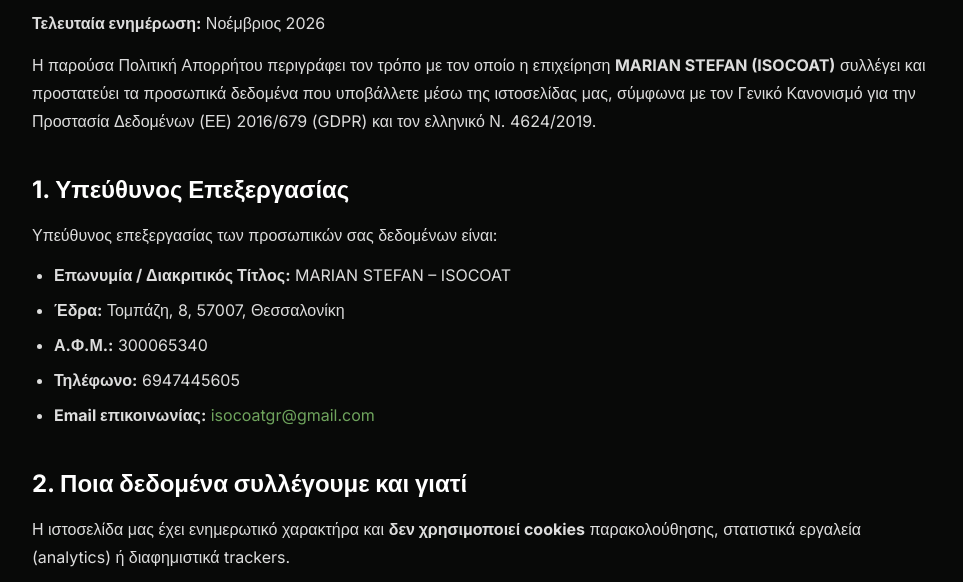
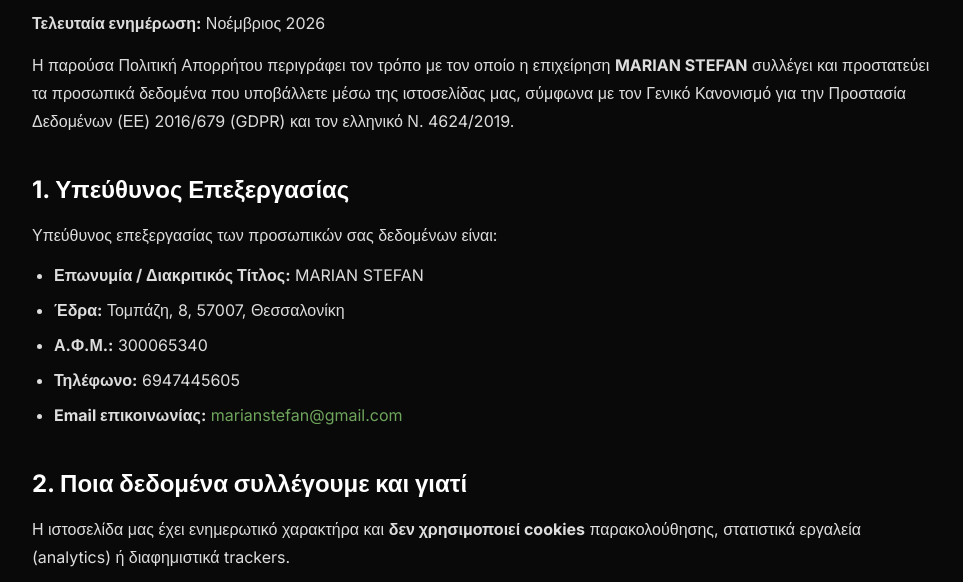
Before and after one commit to Mike-hope-23/ISOCOAT, a plain HTML site: page privacypolicy.html in a window 1280 px wide. Shown: the part 212-794 px from the top of the page, without its empty margins (158-1121 px from the left). Drawn offline with Linux system fonts and the light colour scheme.

Commit message:
Rename ISOCOAT brand to Marian Stefan
Co-authored-by: Copilot <223556219+Copilot@users.noreply.github.com>

```diff
--- a/privacypolicy.html
+++ b/privacypolicy.html
@@ -3,7 +3,7 @@
 <head>
     <meta charset="UTF-8">
     <meta name="viewport" content="width=device-width, initial-scale=1.0">
-    <title>Πολιτική Απορρήτου / Privacy Policy - ISOCOAT</title>
+    <title>Πολιτική Απορρήτου / Privacy Policy - MARIAN STEFAN</title>
     <link rel="preconnect" href="https://fonts.googleapis.com">
     <link rel="preconnect" href="https://fonts.gstatic.com" crossorigin>
     <link href="https://fonts.googleapis.com/css2?family=Inter:wght@400;500;600;700;800&display=swap" rel="stylesheet">
@@ -22,16 +22,16 @@
         <article class="policy-section" id="greek" lang="el">
             <h1>Πολιτική Απορρήτου (Privacy Policy)</h1>
             <p><strong>Τελευταία ενημέρωση:</strong> Νοέμβριος 2026</p>
-            <p>Η παρούσα Πολιτική Απορρήτου περιγράφει τον τρόπο με τον οποίο η επιχείρηση <strong>MARIAN STEFAN (ISOCOAT)</strong> συλλέγει και προστατεύει τα προσωπικά δεδομένα που υποβάλλετε μέσω της ιστοσελίδας μας, σύμφωνα με τον Γενικό Κανονισμό για την Προστασία Δεδομένων (ΕΕ) 2016/679 (GDPR) και τον ελληνικό Ν. 4624/2019.</p>
+            <p>Η παρούσα Πολιτική Απορρήτου περιγράφει τον τρόπο με τον οποίο η επιχείρηση <strong>MARIAN STEFAN</strong> συλλέγει και προστατεύει τα προσωπικά δεδομένα που υποβάλλετε μέσω της ιστοσελίδας μας, σύμφωνα με τον Γενικό Κανονισμό για την Προστασία Δεδομένων (ΕΕ) 2016/679 (GDPR) και τον ελληνικό Ν. 4624/2019.</p>
 
             <h2>1. Υπεύθυνος Επεξεργασίας</h2>
             <p>Υπεύθυνος επεξεργασίας των προσωπικών σας δεδομένων είναι:</p>
             <ul>
-                <li><strong>Επωνυμία / Διακριτικός Τίτλος:</strong> MARIAN STEFAN – ISOCOAT</li>
+                <li><strong>Επωνυμία / Διακριτικός Τίτλος:</strong> MARIAN STEFAN</li>
                 <li><strong>Έδρα:</strong> Τομπάζη, 8, 57007, Θεσσαλονίκη</li>
                 <li><strong>Α.Φ.Μ.:</strong> 300065340</li>
                 <li><strong>Τηλέφωνο:</strong> 6947445605</li>
-                <li><strong>Email επικοινωνίας:</strong> <a href="mailto:isocoatgr@gmail.com">isocoatgr@gmail.com</a></li>
+                <li><strong>Email επικοινωνίας:</strong> <a href="mailto:marianstefan@gmail.com">marianstefan@gmail.com</a></li>
             </ul>
 
             <h2>2. Ποια δεδομένα συλλέγουμε και γιατί</h2>
@@ -58,23 +58,23 @@
                 <li><strong>Διαγραφής</strong> («δικαίωμα στη λήθη») των δεδομένων σας.</li>
                 <li><strong>Περιορισμού ή εναντίωσης</strong> στην επεξεργασία.</li>
             </ul>
-            <p>Για να ασκήσετε οποιοδήποτε από τα παραπάνω δικαιώματα, μπορείτε να επικοινωνήσετε μαζί μας στο <a href="mailto:isocoatgr@gmail.com"><strong>isocoatgr@gmail.com</strong></a>.</p>
+            <p>Για να ασκήσετε οποιοδήποτε από τα παραπάνω δικαιώματα, μπορείτε να επικοινωνήσετε μαζί μας στο <a href="mailto:marianstefan@gmail.com"><strong>marianstefan@gmail.com</strong></a>.</p>
             <p>Εάν θεωρείτε ότι παραβιάζονται τα δικαιώματά σας, έχετε το δικαίωμα να υποβάλετε καταγγελία στην <strong>Αρχή Προστασίας Δεδομένων Προσωπικού Χαρακτήρα (ΑΠΔΠΧ)</strong>, Λεωφ. Κηφισίας 1-3, Τ.Κ. 115 23, Αθήνα (<a href="https://www.dpa.gr" target="_blank" rel="noopener">www.dpa.gr</a>).</p>
         </article>
 
         <article class="policy-section" id="english" lang="en" hidden>
             <h1>Privacy Policy</h1>
             <p><strong>Last updated:</strong> November 2026</p>
-            <p>This Privacy Policy explains how <strong>MARIAN STEFAN (ISOCOAT)</strong> collects and protects personal data you submit through our website, in accordance with the General Data Protection Regulation (EU) 2016/679 (GDPR) and Greek Law 4624/2019.</p>
+            <p>This Privacy Policy explains how <strong>MARIAN STEFAN</strong> collects and protects personal data you submit through our website, in accordance with the General Data Protection Regulation (EU) 2016/679 (GDPR) and Greek Law 4624/2019.</p>
 
             <h2>1. Data Controller</h2>
             <p>The controller of your personal data is:</p>
             <ul>
-                <li><strong>Business Name / Trade Name:</strong> MARIAN STEFAN – ISOCOAT</li>
+                <li><strong>Business Name / Trade Name:</strong> MARIAN STEFAN</li>
                 <li><strong>Registered Address:</strong> 8 Tompazi Street, 57007 Thessaloniki, Greece</li>
                 <li><strong>Tax Identification Number (AFM):</strong> 300065340</li>
                 <li><strong>Phone:</strong> 6947445605</li>
-                <li><strong>Contact Email:</strong> <a href="mailto:isocoatgr@gmail.com">isocoatgr@gmail.com</a></li>
+                <li><strong>Contact Email:</strong> <a href="mailto:marianstefan@gmail.com">marianstefan@gmail.com</a></li>
             </ul>
 
             <h2>2. What Data We Collect and Why</h2>
@@ -101,7 +101,7 @@
                 <li>Request deletion of your data (the right to be forgotten).</li>
                 <li>Restrict or object to processing.</li>
             </ul>
-            <p>To exercise any of these rights, contact us at <a href="mailto:isocoatgr@gmail.com"><strong>isocoatgr@gmail.com</strong></a>.</p>
+            <p>To exercise any of these rights, contact us at <a href="mailto:marianstefan@gmail.com"><strong>marianstefan@gmail.com</strong></a>.</p>
             <p>If you believe your rights have been violated, you may lodge a complaint with the <strong>Hellenic Data Protection Authority (HDPA)</strong>, 1-3 Kifissias Avenue, 115 23 Athens, Greece (<a href="https://www.dpa.gr" target="_blank" rel="noopener">www.dpa.gr</a>).</p>
         </article>
     </main>
--- a/script.js
+++ b/script.js
@@ -63,7 +63,7 @@ const translations = {
         footerPrivacy: "Privacy Policy / Πολιτική Απορρήτου",
         closeQuote: "Close",
         language: "Language",
-        policyTitle: "Privacy Policy - ISOCOAT",
+        policyTitle: "Privacy Policy - MARIAN STEFAN",
         policyBack: "Home"
     },
     el: {
@@ -122,7 +122,7 @@ const translations = {
         footerPrivacy: "Πολιτική Απορρήτου / Privacy Policy",
         closeQuote: "Κλείσιμο",
         language: "Γλώσσα",
-        policyTitle: "Πολιτική Απορρήτου - ISOCOAT",
+        policyTitle: "Πολιτική Απορρήτου - MARIAN STEFAN",
         policyBack: "Αρχική"
     }
 };
@@ -187,7 +187,7 @@ function applyLanguage(lang) {
         button.setAttribute("aria-pressed", String(isActive));
     });
 
-    localStorage.setItem("isocoat-lang", lang);
+    localStorage.setItem("marian-stefan-lang", lang);
 }
 
 if (menuButton && navLinks) {
@@ -245,7 +245,7 @@ langButtons.forEach((button) => {
     });
 });
 
-const savedLang = localStorage.getItem("isocoat-lang");
+const savedLang = localStorage.getItem("marian-stefan-lang");
 applyLanguage(savedLang === "el" || savedLang === "en" ? savedLang : "el");
 
 const gallerySlides = [...document.querySelectorAll(".gallery-slide")];
```
Also changed, not shown: index.html (+2 -2 lines).
